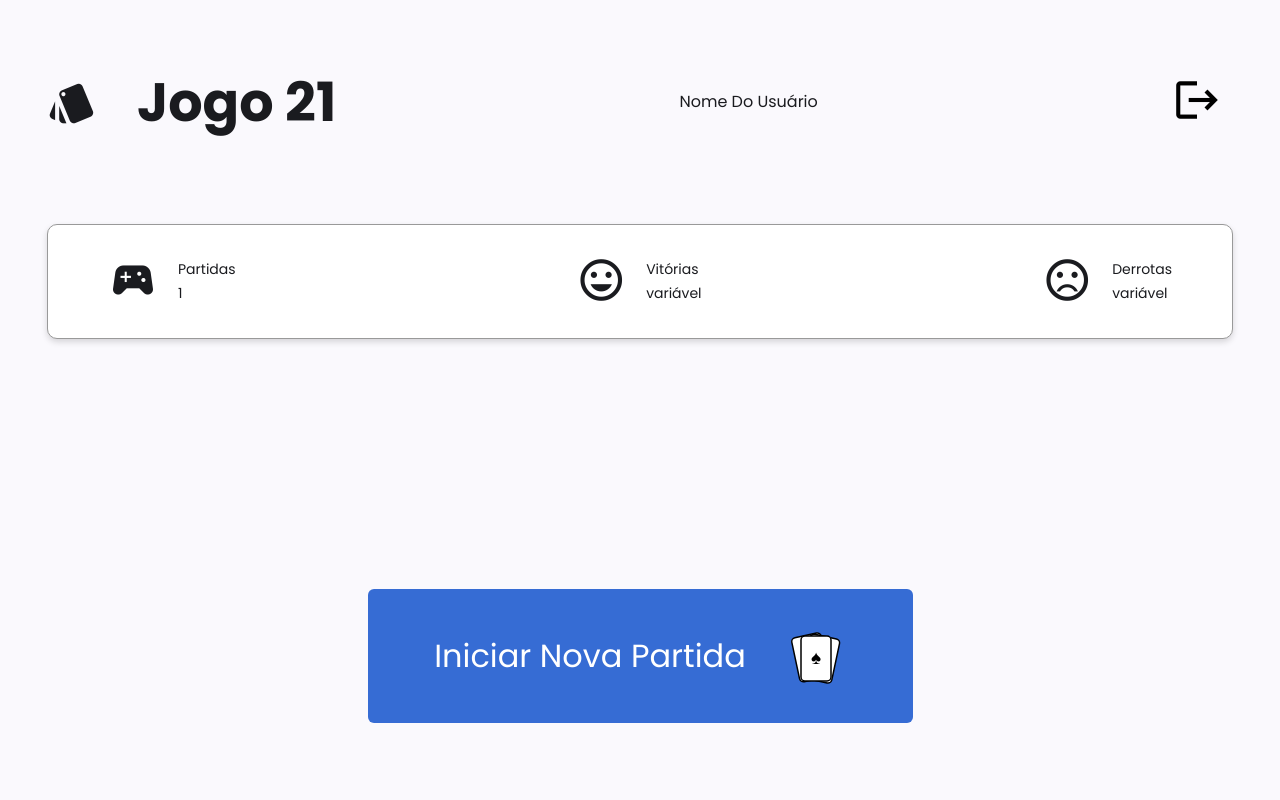
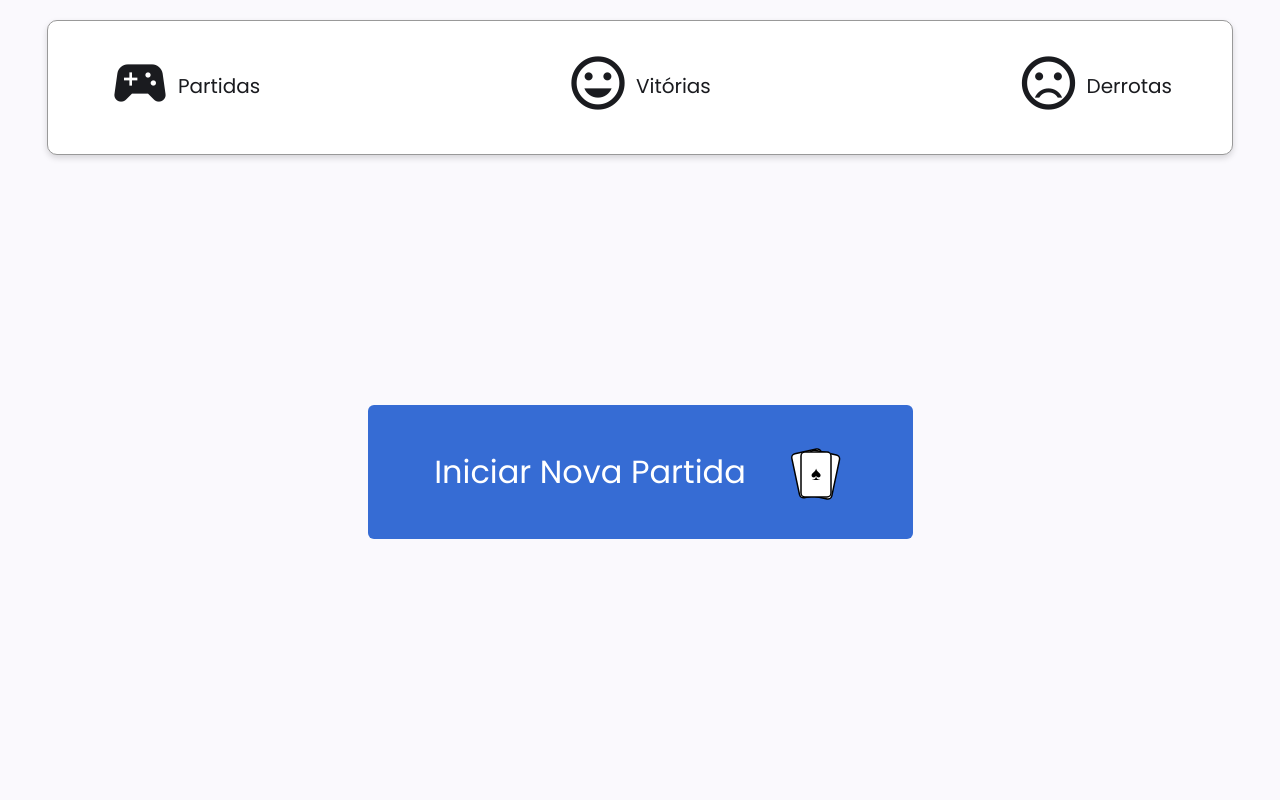
Before and after one commit to BonfimDeveloper/Desafio-blackJack-L5-Networks, an Angular app: page /dashboard in a window 1280 px wide. Shown: the top 800 px of the page. Built offline with nearby package versions, Linux system fonts and the light colour scheme.

Commit message:
login, logout

```diff
--- a/src/app/app.html
+++ b/src/app/app.html
@@ -1,4 +1,4 @@
 
 <app-loader></app-loader>
-<app-header></app-header>
+<app-header *ngIf="auth.user()"></app-header>
 <router-outlet></router-outlet>
--- a/src/app/app.ts
+++ b/src/app/app.ts
@@ -2,14 +2,18 @@ import { Component, signal } from '@angular/core';
 import { RouterOutlet } from '@angular/router';
 import { LoaderComponent } from './shared/components/loader/loader';
 import { HeaderComponent } from './shared/components/header/header';
+import { AuthService } from './core/services/auth.service';
+import { CommonModule } from '@angular/common';
 
 @Component({
   selector: 'app-root',
   standalone: true,
-  imports: [RouterOutlet, LoaderComponent, HeaderComponent],
+  imports: [CommonModule, RouterOutlet, LoaderComponent, HeaderComponent],
   templateUrl: './app.html',
   styleUrls: ['./app.css'],
 })
 export class App {
   protected readonly title = signal('blackjack');
+
+  constructor(public auth: AuthService) {}
 }
--- a/src/app/pages/dashboard/dashboard.css
+++ b/src/app/pages/dashboard/dashboard.css
@@ -18,6 +18,9 @@
   align-items: center;
   gap: 10px;
 }
+.div-itens{
+    display: flex; flex-direction: column; gap: 4px;
+  }
 
 /* Botão principal container */
 .div-btn-start-game {
@@ -110,6 +113,9 @@
     width: 80%;
     max-width: 355px;
   }
+  .div-itens{
+    display: flex; flex-direction: column; gap: 4px;
+  }
 }
 
 /*=====================================================================
@@ -133,15 +139,19 @@
   }
 
   .icon {
-    font-size: 50px;
+    font-size: 64px;
     width: 60px;
     height: 48px;
+    padding-bottom: 20px;
   }
 
   .divs-sub {
     display: flex;
     flex-direction: row;
     align-items: center;
+  }
+  .div-itens{
+    display: flex; flex-direction: column; gap: 4px; font-size: 20px;
   }
 
   .div-btn-start-game {
--- a/src/app/pages/dashboard/dashboard.html
+++ b/src/app/pages/dashboard/dashboard.html
@@ -5,27 +5,27 @@
     <div>
       <mat-icon class="icon">sports_esports</mat-icon>
     </div>
-    <div style="display: flex; flex-direction: column; gap: 4px">
+    <div class="div-itens" >
       <span>Partidas</span>
-      <span>1</span>
+      <span>{{ auth.user()?.stats?.games }}</span>
     </div>
   </div>
   <div class="divs-sub" >
     <div>
       <mat-icon class="icon">mood</mat-icon>
     </div>
-    <div style="display: flex; flex-direction: column; gap: 4px">
+    <div class="div-itens">
       <span>Vitórias</span>
-      <span>variável</span>
+      <span>{{ auth.user()?.stats?.wins }}</span>
     </div>
   </div>
   <div class="divs-sub" >
     <div>
       <mat-icon class="icon">sentiment_very_dissatisfied</mat-icon>
     </div>
-    <div style="display: flex; flex-direction: column; gap: 4px">
+    <div class="div-itens">
       <span>Derrotas</span>
-      <span>variável</span>
+      <span>{{ auth.user()?.stats?.losses }}</span>
     </div>
   </div>
 </div>
--- a/src/app/pages/dashboard/dashboard.ts
+++ b/src/app/pages/dashboard/dashboard.ts
@@ -26,7 +26,7 @@ import { LoaderService } from '../../core/services/loader.service';
   styleUrl: './dashboard.css',
 })
 export class Dashboard {
-  constructor(private auth: AuthService, private router: Router, private loader: LoaderService) {}
+  constructor(public auth: AuthService, private router: Router, private loader: LoaderService) {}
 
   //Navega para página de visualização do histórico das partidas
   public visualizarHistorico(): void {
--- a/src/app/pages/login/login.component.html
+++ b/src/app/pages/login/login.component.html
@@ -5,7 +5,13 @@
   </div>
 
   <mat-card class="card">
-    <button *ngIf="acessar == false && cadastrar == false" class="btn-acessar" (click)="onClickAcessar()">Acessar</button>
+    <button
+      *ngIf="acessar == false && cadastrar == false"
+      class="btn-acessar"
+      (click)="onClickAcessar()"
+    >
+      Acessar
+    </button>
 
     <button
       *ngIf="acessar == false && cadastrar == false"
@@ -17,16 +23,22 @@
     </button>
 
     <div class="divi-form" *ngIf="acessar">
-      <form (ngSubmit)="onSubmit()" class="login">
+      <form [formGroup]="loginForm" (ngSubmit)="logarUsuario()" class="login">
         <mat-form-field appearance="fill" class="divi-form">
           <mat-label>Email</mat-label>
-          <input style="height: 50px" matInput [(ngModel)]="email" name="email" />
+          <input matInput formControlName="email" style="height: 50px" />
+          <mat-error *ngIf="loginForm.get('email')?.hasError('required')">
+            O email é obrigatório.
+          </mat-error>
+          <mat-error *ngIf="loginForm.get('email')?.hasError('email')">
+            Email inválido.
+          </mat-error>
         </mat-form-field>
         <div class="btns">
           <button (click)="onClickVoltar()" class="btn-voltar">voltar</button>
           <!-- <button class="btn-jogar">jogar <mat-icon>chevron_right</mat-icon></button> -->
 
-          <button class="btn-jogar" (click)="navegarParaDashboard()">
+          <button class="btn-jogar" >
             <span></span>
             <span>jogar</span>
             <mat-icon class="seta">chevron_right</mat-icon>
@@ -36,11 +48,10 @@
     </div>
 
     <div class="divi-form" *ngIf="cadastrar">
-      <form [formGroup]="cadastroForm" (ngSubmit)="onSubmit()" class="login">
-
+      <form [formGroup]="cadastroForm" (ngSubmit)="cadastrarUsuario()" class="login">
         <mat-form-field appearance="fill" class="divi-form">
           <mat-label>Email</mat-label>
-    <input matInput formControlName="email" style="height: 50px">
+          <input matInput formControlName="email" style="height: 50px" />
           <mat-error *ngIf="cadastroForm.get('email')?.hasError('required')">
             O email é obrigatório.
           </mat-error>
@@ -51,7 +62,7 @@
 
         <mat-form-field appearance="fill" class="divi-form">
           <mat-label>Nome</mat-label>
-    <input matInput formControlName="nome" style="height: 50px">
+          <input matInput formControlName="nome" style="height: 50px" />
           <mat-error *ngIf="cadastroForm.get('nome')?.hasError('required')">
             O nome é obrigatório.
           </mat-error>
@@ -68,9 +79,7 @@
             <span>Cadastrar</span>
           </button>
         </div>
-
       </form>
-
     </div>
   </mat-card>
 </div>
--- a/src/app/pages/login/login.component.ts
+++ b/src/app/pages/login/login.component.ts
@@ -39,6 +39,10 @@ import { LoaderService } from '../../core/services/loader.service';
   ],
 })
 export class LoginComponent {
+  loginForm = new FormGroup({
+    email: new FormControl('', [Validators.required, Validators.email]),
+  });
+
   cadastroForm = new FormGroup({
     email: new FormControl('', [Validators.required, Validators.email]),
     nome: new FormControl('', [Validators.required, Validators.minLength(3)]),
@@ -56,7 +60,28 @@ export class LoginComponent {
     private loader: LoaderService
   ) {}
 
-  onSubmit() {
+  public logarUsuario(): void {
+    if (this.loginForm.invalid) {
+      this.loginForm.markAllAsTouched();
+      return;
+    }
+
+    const email = this.loginForm.value.email!;
+
+    this.loader.show();
+
+    try {
+      this.auth.login(email);
+      this.toast.success('Login realizado com sucesso!');
+      this.router.navigate(['/dashboard']);
+    } catch (err: any) {
+      this.toast.error(err.message || 'Erro ao fazer login');
+    } finally {
+      this.loader.hide();
+    }
+  }
+
+  public cadastrarUsuario(): void {
     this.loader.show();
     if (this.cadastroForm.invalid) {
       this.cadastroForm.markAllAsTouched();
--- a/src/app/shared/components/header/header.css
+++ b/src/app/shared/components/header/header.css
@@ -23,6 +23,8 @@
 .btn-logout{
 background-color: transparent;
 border: none;
+cursor: pointer;
+
 }
 
 
@@ -44,6 +46,8 @@ border: none;
   .btn-logout{
 background-color: transparent;
 border: none;
+cursor: pointer;
+
 }
 }
 
@@ -73,6 +77,7 @@ border: none;
  .btn-logout{
 background-color: transparent;
 border: none;
+cursor: pointer;
 }
 
 .icon {
--- a/src/app/shared/components/header/header.html
+++ b/src/app/shared/components/header/header.html
@@ -1,4 +1,4 @@
-<div class="header">
+<div *ngIf="auth.user()" class="header">
   <div
   class="header-in"
 
@@ -6,9 +6,9 @@
     <mat-icon class="icon" >style</mat-icon>
     <h2>Jogo 21</h2>
   </div>
-  <p class="header-user" style="font-size: 16px">Nome Do Usuário</p>
+  <p class="header-user" style="font-size: 16px">{{ auth.user()?.name }}</p>
 
-  <button class="btn-logout" >
+  <button (click)="sairDoJogo()" class="btn-logout" >
     <mat-icon class="icon">logout</mat-icon>
   </button>
 </div>
--- a/src/app/shared/components/header/header.ts
+++ b/src/app/shared/components/header/header.ts
@@ -13,5 +13,16 @@ import { LoaderService } from '../../../core/services/loader.service';
   styleUrl: './header.css',
 })
 export class HeaderComponent {
-  constructor(private auth: AuthService, private router: Router, private loader: LoaderService) {}
+  constructor(public auth: AuthService, private router: Router, private loader: LoaderService) {}
+
+  //Desloga usuário
+  public sairDoJogo(): void {
+    this.loader.show();
+
+    setTimeout(() => {
+      this.auth.logout();
+      this.router.navigate(['/login']);
+      this.loader.hide();
+    }, 1000);
+  }
 }
```
Lines whose indentation alone changed are shown as unchanged.
